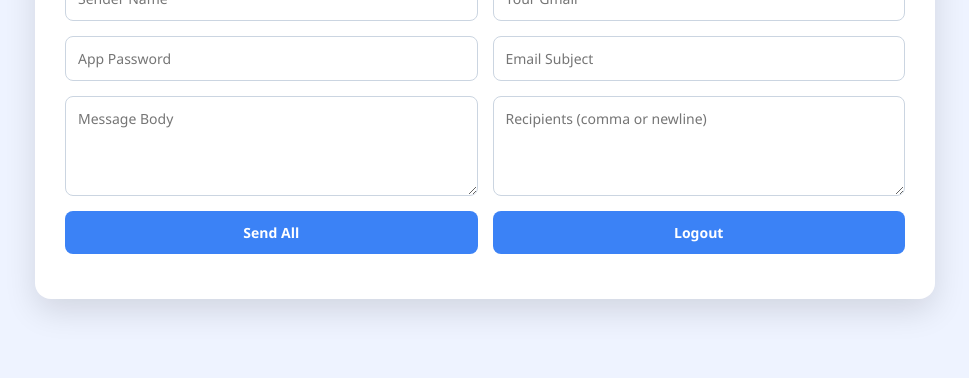
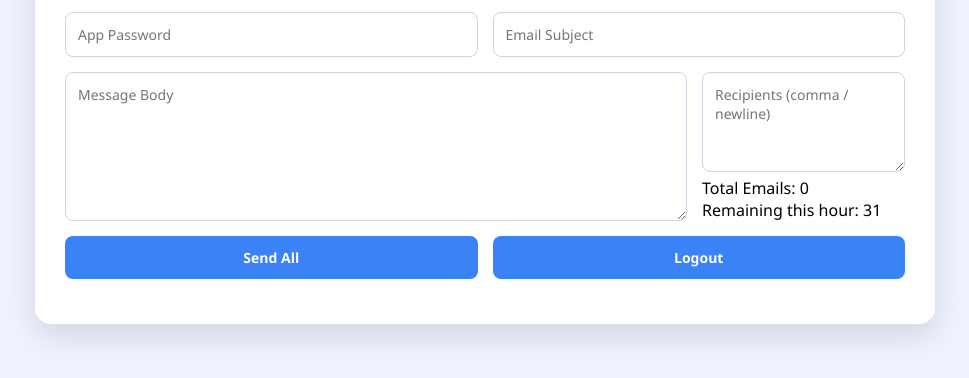
Before and after one commit to yatendra-jpg/2-mahur_monti, a website: page public/launcher.html in a window 1280 px wide. Shown: the part 304-682 px from the top of the page, without its empty margins (155-1124 px from the left). Drawn offline with Linux system fonts and the light colour scheme.

Commit message:
Update launcher.html

```diff
--- a/public/launcher.html
+++ b/public/launcher.html
@@ -1,11 +1,12 @@
 <!DOCTYPE html>
-<html lang="en">
+<html>
 <head>
 <meta charset="UTF-8">
 <title>Fast Mail Launcher</title>
 <link rel="stylesheet" href="style.css">
 </head>
 <body>
+
 <div class="container">
   <h2>📧 Fast Mail Launcher</h2>
 
@@ -19,14 +20,23 @@
     <input id="subject" placeholder="Email Subject">
   </div>
 
-  <div class="row">
-    <textarea id="message" placeholder="Message Body"></textarea>
-    <textarea id="recipients" placeholder="Recipients (comma or newline)"></textarea>
+  <div class="row landscape-row">
+    <textarea id="message" class="bigbox" placeholder="Message Body"></textarea>
+
+    <div class="recipient-box">
+      <textarea id="recipients" class="bigbox"
+        placeholder="Recipients (comma / newline)"></textarea>
+
+      <div class="small-info">
+        <span id="emailCount">Total Emails: 0</span><br>
+        <span id="remainingCount">Remaining this hour: 31</span>
+      </div>
+    </div>
   </div>
 
   <div class="row">
     <button id="sendBtn">Send All</button>
-    <button id="logoutBtn" title="Double-click to logout">Logout</button>
+    <button id="logoutBtn">Logout</button>
   </div>
 
   <p id="statusMessage"></p>
```
